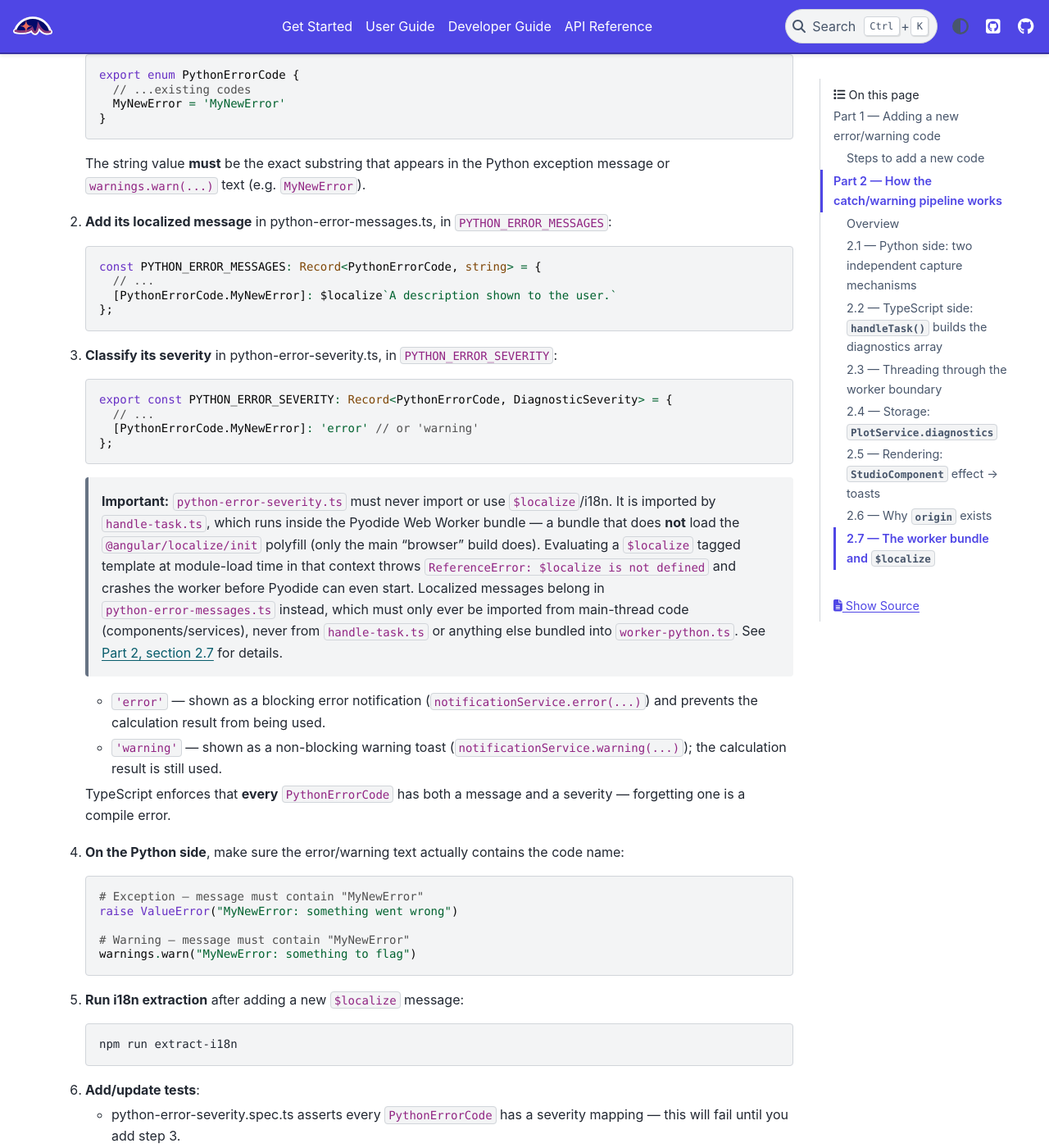
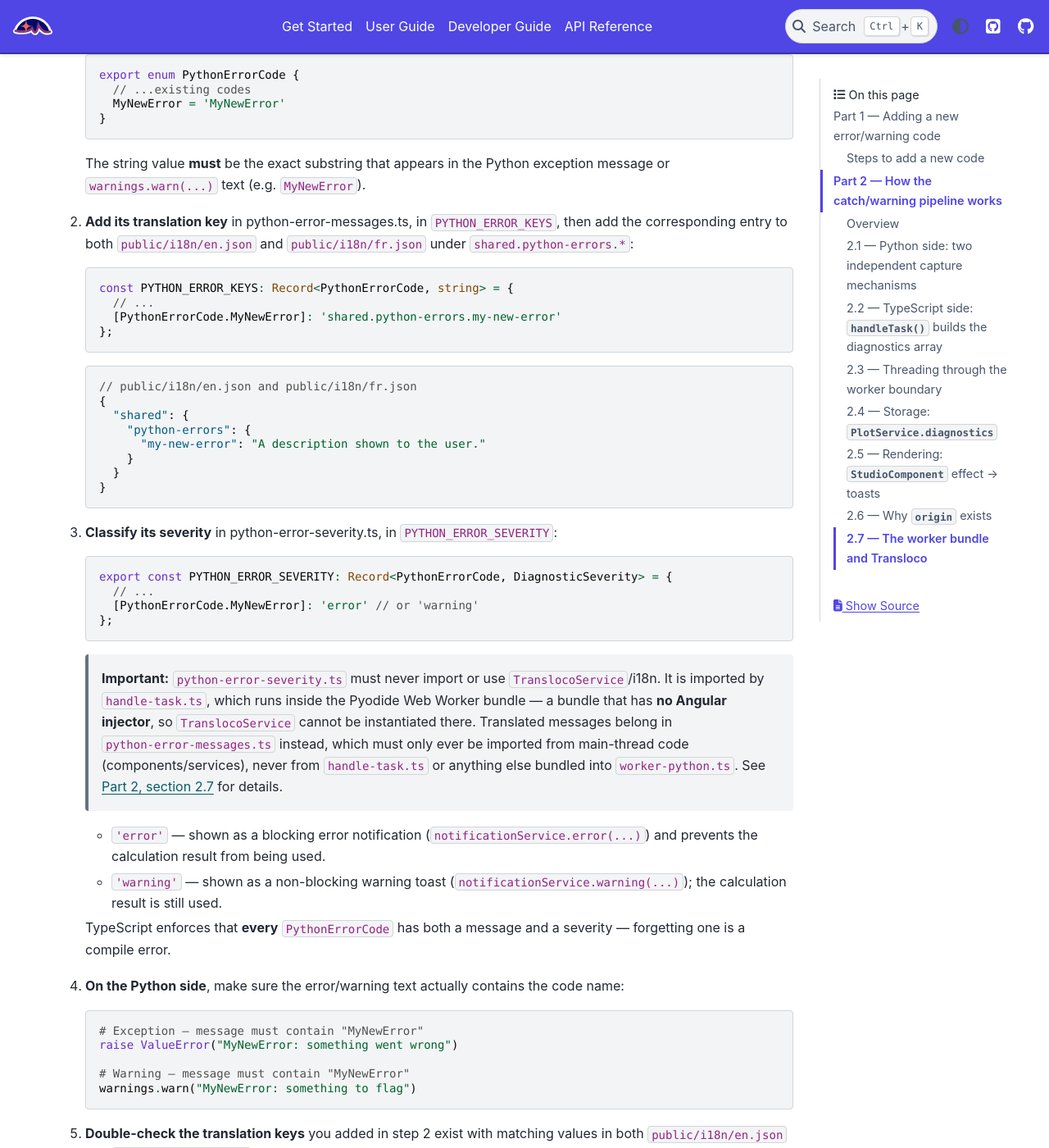
Before and after one commit to phlowers/phlowers-stellar-app, a Sphinx documentation site: the page built from docs-sphinx/source/user_docs/developer_guide/app/how_to_add_error_codes.md, in a window 1280 px wide and 1400 px high, scrolled down 874 px. Shown: the whole window at 82% size. Built offline with Sphinx 7.4.7 and the PyData theme 0.15.4, drawn with Linux system fonts in a browser that asks for light colours; some of the changed text lies outside the part shown.

Commit message:
delete waste i18n natif  after migration transloco
Signed-off-by: Frédéric Madranges <frederic.madranges_externe@rte-france.com>

````diff
--- a/docs-sphinx/source/user_docs/developer_guide/app/how_to_add_error_codes.md
+++ b/docs-sphinx/source/user_docs/developer_guide/app/how_to_add_error_codes.md
@@ -39,13 +39,25 @@ known `PythonErrorCode` enum values as a substring. This means:
    The string value **must** be the exact substring that appears in the
    Python exception message or `warnings.warn(...)` text (e.g. `MyNewError`).
 
-2. **Add its localized message** in python-error-messages.ts, in `PYTHON_ERROR_MESSAGES`:
+2. **Add its translation key** in python-error-messages.ts, in `PYTHON_ERROR_KEYS`, then add the
+   corresponding entry to both `public/i18n/en.json` and `public/i18n/fr.json` under `shared.python-errors.*`:
 
    ```typescript
-   const PYTHON_ERROR_MESSAGES: Record<PythonErrorCode, string> = {
+   const PYTHON_ERROR_KEYS: Record<PythonErrorCode, string> = {
      // ...
-     [PythonErrorCode.MyNewError]: $localize`A description shown to the user.`
+     [PythonErrorCode.MyNewError]: 'shared.python-errors.my-new-error'
    };
+   ```
+
+   ```json
+   // public/i18n/en.json and public/i18n/fr.json
+   {
+     "shared": {
+       "python-errors": {
+         "my-new-error": "A description shown to the user."
+       }
+     }
+   }
    ```
 
 3. **Classify its severity** in python-error-severity.ts, in `PYTHON_ERROR_SEVERITY`:
@@ -58,15 +70,13 @@ known `PythonErrorCode` enum values as a substring. This means:
    ```
 
    > **Important:** `python-error-severity.ts` must never import or use
-   > `$localize`/i18n. It is imported by `handle-task.ts`, which runs inside
-   > the Pyodide Web Worker bundle — a bundle that does **not** load the
-   > `@angular/localize/init` polyfill (only the main "browser" build does).
-   > Evaluating a `$localize` tagged template at module-load time in that
-   > context throws `ReferenceError: $localize is not defined` and crashes
-   > the worker before Pyodide can even start. Localized messages belong in
-   > `python-error-messages.ts` instead, which must only ever be imported
-   > from main-thread code (components/services), never from `handle-task.ts`
-   > or anything else bundled into `worker-python.ts`. See [Part 2, section 2.7](#27--the-worker-bundle-and-localize)
+   > `TranslocoService`/i18n. It is imported by `handle-task.ts`, which runs
+   > inside the Pyodide Web Worker bundle — a bundle that has **no Angular
+   > injector**, so `TranslocoService` cannot be instantiated there.
+   > Translated messages belong in `python-error-messages.ts` instead, which
+   > must only ever be imported from main-thread code (components/services),
+   > never from `handle-task.ts` or anything else bundled into
+   > `worker-python.ts`. See [Part 2, section 2.7](#27--the-worker-bundle-and-transloco)
    > for details.
 
    - `'error'` — shown as a blocking error notification
@@ -90,11 +100,9 @@ known `PythonErrorCode` enum values as a substring. This means:
    warnings.warn("MyNewError: something to flag")
    ```
 
-5. **Run i18n extraction** after adding a new `$localize` message:
-
-   ```bash
-   npm run extract-i18n
-   ```
+5. **Double-check the translation keys** you added in step 2 exist with matching values in both
+   `public/i18n/en.json` and `public/i18n/fr.json` — Transloco silently falls back to the raw key
+   string if a translation is missing in one of the languages.
 
 6. **Add/update tests**:
    - python-error-severity.spec.ts
@@ -292,30 +300,29 @@ without double-toasting: the exception branch only looks at
 `origin === 'warning'`, so the same diagnostic is never processed by both
 paths.
 
-### 2.7 — The worker bundle and `$localize`
+### 2.7 — The worker bundle and Transloco
 
 `worker-python.ts` is bundled by Angular as a **separate Web Worker chunk**
 (triggered by the `new Worker(new URL('./worker-python', import.meta.url))`
 call in `worker-python.service.ts`). This chunk only gets the code it
-transitively imports — it does **not** get the app's `polyfills` array
-(`zone.js`, `@angular/localize/init`) that `angular.json` only wires up for
-the main `browser` entry point (`src/main.ts`).
+transitively imports — it does **not** run inside an Angular injection
+context, so services obtained via `inject()` (like `TranslocoService`)
+cannot be constructed there.
 
 This means **any module imported (even transitively) by `handle-task.ts` or
-`worker-python.ts` must not evaluate a `$localize` tagged template at module
-load time**, or the whole worker script throws
-`ReferenceError: $localize is not defined` before Pyodide even starts
-loading — which looks like "Pyodide is not loading" from the outside.
+`worker-python.ts` must not depend on `TranslocoService`** (directly or via a
+helper that calls `translate()`), or the worker script throws at
+construction/call time — which looks like "Pyodide is not loading" from the
+outside.
 
 This is why:
 
 - `python-error-severity.ts` (severity map, plain string literals) is a
-  **separate file** from `python-error-messages.ts` (localized display
-  strings, `$localize`-based) — `handle-task.ts` only imports the former.
+  **separate file** from `python-error-messages.ts` (translation-key map,
+  `TranslocoService`-based) — `handle-task.ts` only imports the former.
 - `python-error-messages.ts` must only ever be imported from main-thread code
   (`studio.component.ts`, `errors.ts`, `free-positioning.component.ts`, …),
   never from `handle-task.ts`, `worker-python.ts`, or any file they import.
 
 If you need to add worker-side logic that depends on a new file, check its
-import chain does not reach a `$localize` usage — grep for `$localize` in any
-new file imported by `handle-task.ts`/`worker-python.ts` before merging.
+import chain does not reach a `TranslocoService` usage before merging.
--- a/tsconfig.app.json
+++ b/tsconfig.app.json
@@ -6,7 +6,6 @@
     "outDir": "./out-tsc/app",
     "types": [
       "node",
-      "@angular/localize",
     ],
     "baseUrl": ".",
     "paths": {
--- a/tsconfig.json
+++ b/tsconfig.json
@@ -18,7 +18,6 @@
     "lib": ["ES2023", "dom", "dom.iterable"],
     "module": "esnext",
     "types": [
-      "@angular/localize",
       "vitest/globals"
     ],
     "baseUrl": ".",
@@ -48,7 +47,6 @@
     }
   },
   "angularCompilerOptions": {
-    "enableI18nLegacyMessageIdFormat": false,
     "strictInjectionParameters": true,
     "strictInputAccessModifiers": true,
     "strictTemplates": true
````
Also changed, not shown: angular.json (+1 -27 lines), package.json (+5 -6 lines), tsconfig.spec.json (+1 -2 lines), .github/skills/skill-review/SKILL.md, 6 other files.
